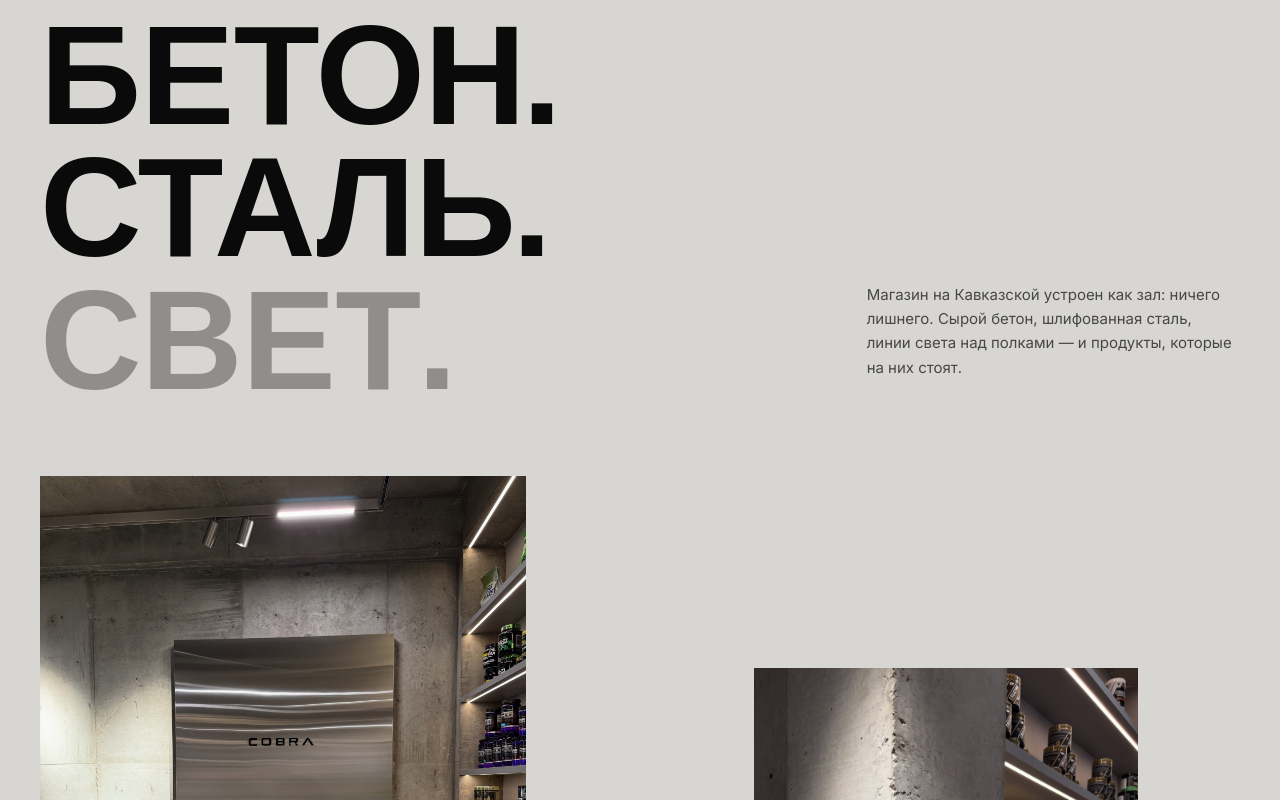
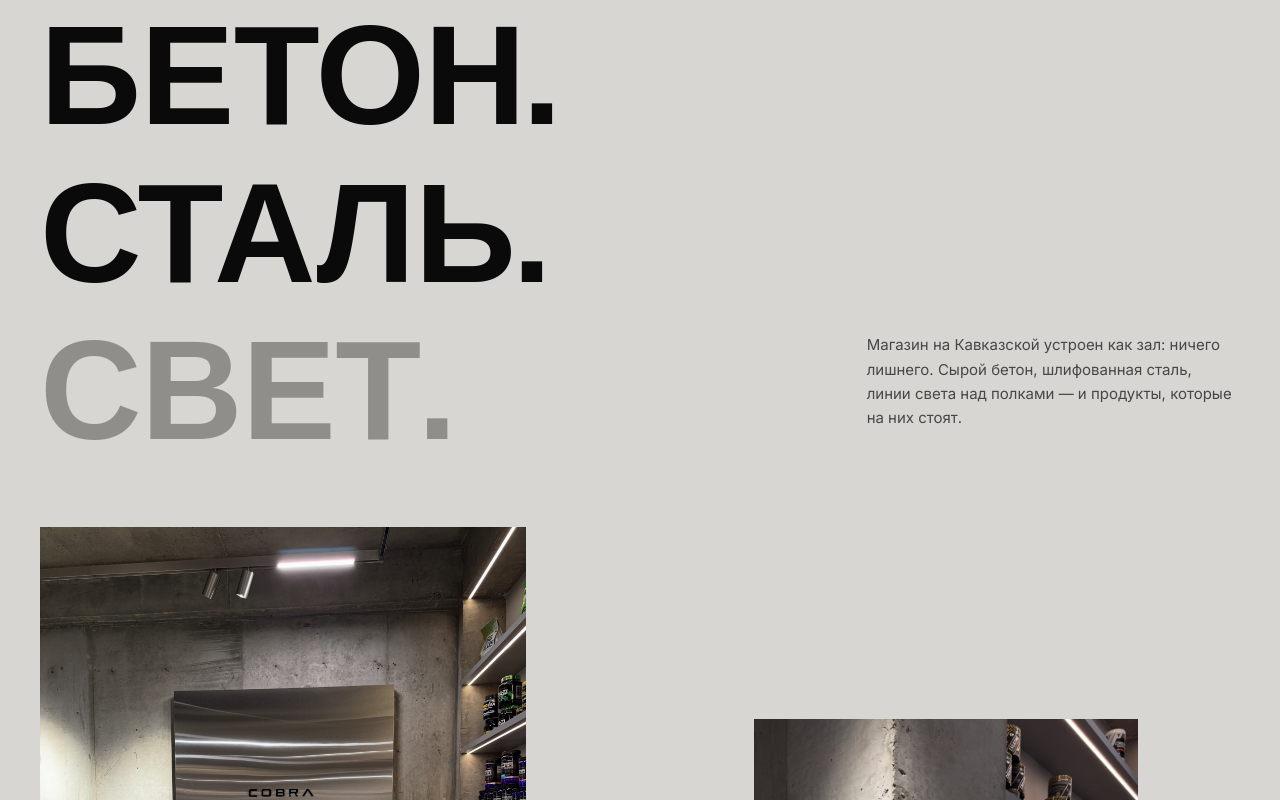
Before and after one commit to khanzele-dev/Cobra2.0, a Next.js app: page / in a window 1280 px wide. Shown: the part 3740-4540 px from the top of the page. Built offline with nearby package versions, Linux system fonts and the light colour scheme.

Commit message:
Line reveal mask leaves room for descenders and the breve
Co-Authored-By: Claude Opus 5.5 <noreply@anthropic.com>

```diff
--- a/components/reveal.tsx
+++ b/components/reveal.tsx
@@ -8,7 +8,8 @@ export function Line({ children, delay = 0, className = '' }: { children: React.
   return (
     // Видимость ловим на маске: сама строка до старта спрятана под ней, и наблюдатель её «не видит».
     // Маска режет только по вертикали — длинное слово не обрезается сбоку.
-    <m.span className={`block overflow-x-visible overflow-y-clip pb-[0.06em] ${className}`} initial="hidden" whileInView="shown" viewport={{ once: true, margin: '-10% 0px' }}>
+    // Запас под хвосты букв (у, р, д) снизу и кратку «й» сверху; отрицательные отступы возвращают прежнюю высоту строки.
+    <m.span className={`block overflow-x-visible overflow-y-clip -mb-[0.18em] -mt-[0.24em] pb-[0.24em] pt-[0.24em] ${className}`} initial="hidden" whileInView="shown" viewport={{ once: true, margin: '-10% 0px' }}>
       <m.span
         className="block"
         variants={{ hidden: { y: '108%' }, shown: { y: '0%' } }}
```
